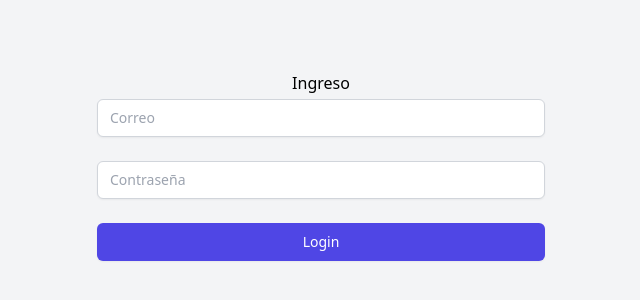
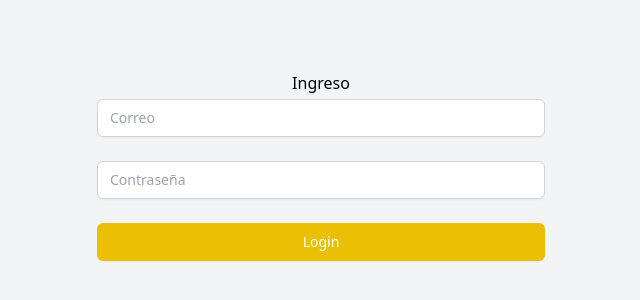
Before and after one commit to YisusSM/react_Astrazeneca, a Next.js app in the folder react-status/: page /login in a window 1280 px wide. Shown: the part 234-534 px from the top of the page, without its empty margins (319-959 px from the left). Built offline with nearby package versions, Linux system fonts and the light colour scheme; no server answers.

Commit message:
login update

```diff
--- a/react-status/src/components/Layout.jsx
+++ b/react-status/src/components/Layout.jsx
@@ -1,4 +1,5 @@
 import { logOut } from "@/helpers/auth";
+import Link from "next/link";
 import { useDispatch, useSelector } from "react-redux";
 
 export default function Layout({ children }) {
@@ -164,13 +165,13 @@ export default function Layout({ children }) {
         <div className="sm:hidden" id="mobile-menu">
           <div className="space-y-1 px-2 pb-3 pt-2">
             {/* Current: "bg-gray-900 text-white", Default: "text-gray-300 hover:bg-gray-700 hover:text-white" */}
-            <a
-              href="#"
+            <Link
+              href="/"
               className="bg-gray-900 text-white block rounded-md px-3 py-2 text-base font-medium"
               aria-current="page"
             >
               Dashboard
-            </a>
+            </Link>
           </div>
         </div>
       </nav>
--- a/react-status/src/pages/login.jsx
+++ b/react-status/src/pages/login.jsx
@@ -53,7 +53,7 @@ export default function Login() {
             <div className="form-group">
               <input
                 type="submit"
-                className="w-full flex justify-center py-2 px-4 border border-transparent rounded-md shadow-sm text-sm font-medium text-white bg-indigo-600 hover:bg-indigo-700 focus:outline focus:ring-2 focus:ring-offset-2 focus:ring-indigo-500 "
+                className="w-full flex justify-center py-2 px-4 border border-transparent rounded-md shadow-sm text-sm font-medium text-white bg-[#ebbf04] hover:bg-[#EBAA04] focus:outline focus:ring-2 focus:ring-offset-2 focus:ring-indigo-500 "
                 value="Login"
               />
             </div>
```
